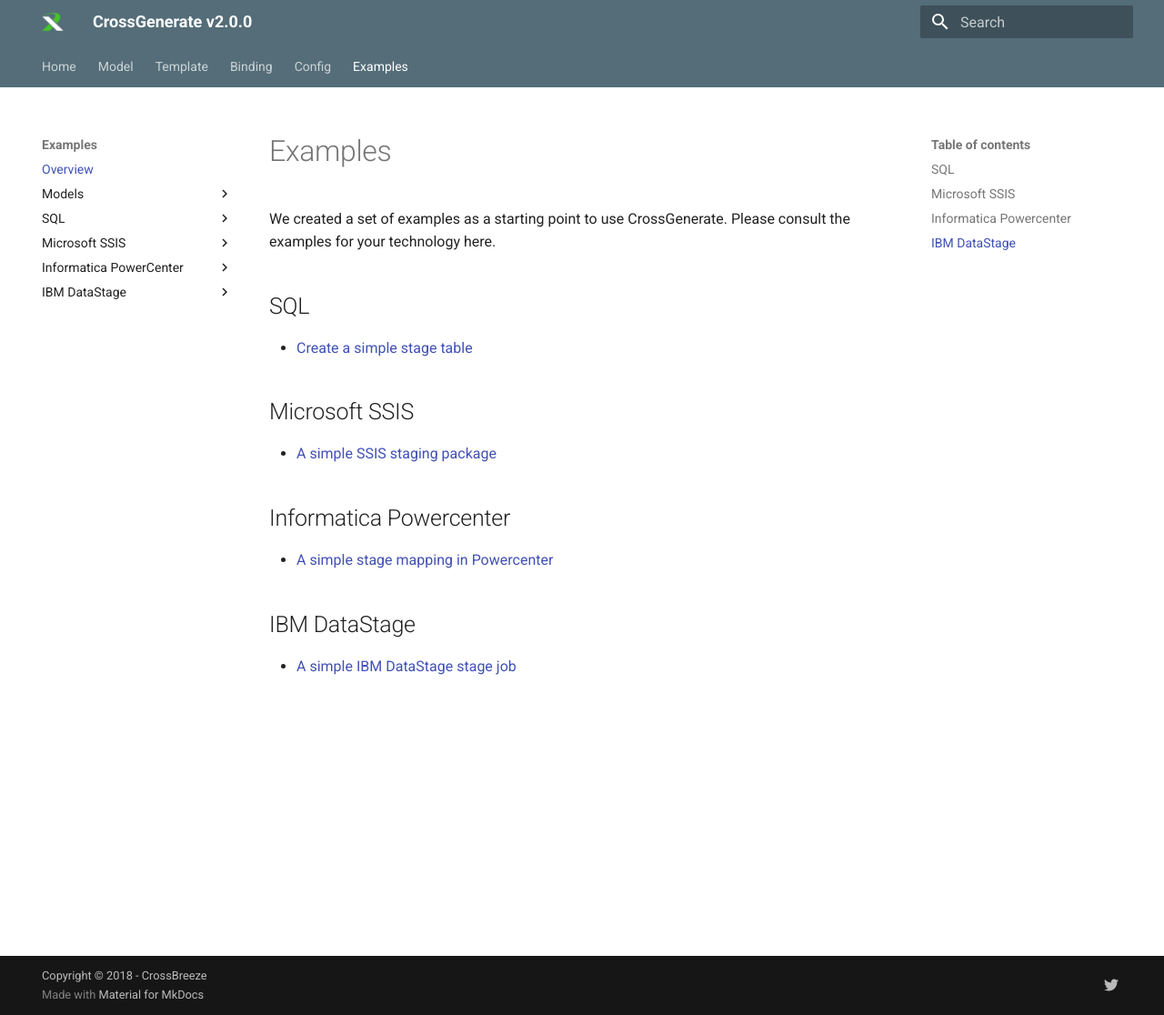
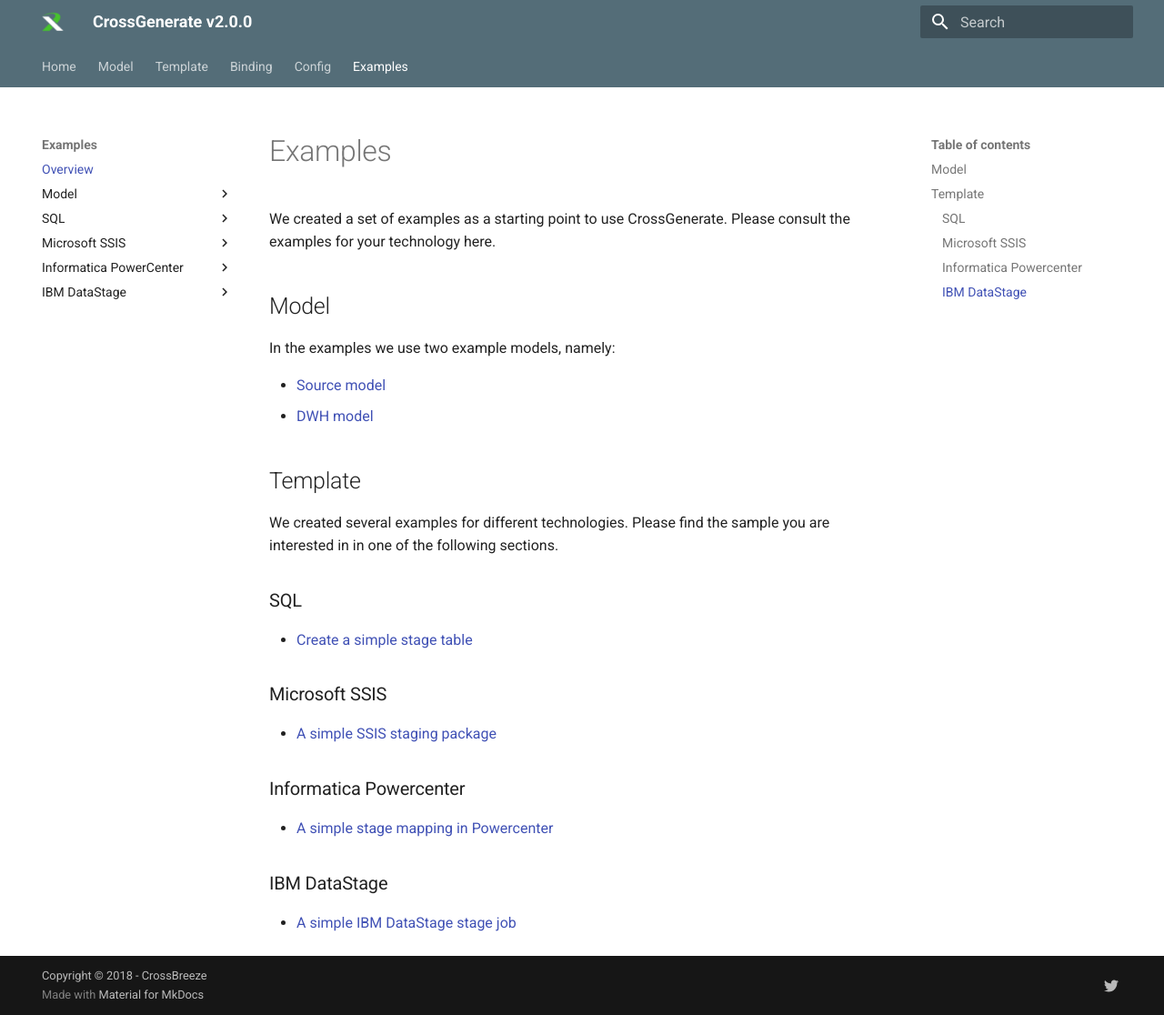
Before and after one commit to CrossBreezeNL/CrossGenerate, an MkDocs documentation site: the page built from Documentation/docs/Examples/index.md, in a window 1280 px wide and 1116 px high. Shown: the whole window at 91% size. Built offline with MkDocs 1.6.1 and Material for MkDocs 9.7.7, drawn with Linux system fonts in a browser that asks for light colours; old or Windows-style settings are respelled for this version of MkDocs.

Commit message:
Added file names in the SQL example Added models to the overview page of Examples.
Related Work Items: #89

```diff
--- a/Documentation/docs/Examples/index.md
+++ b/Documentation/docs/Examples/index.md
@@ -3,18 +3,29 @@
 We created a set of examples as a starting point to use CrossGenerate.
 Please consult the examples for your technology here.
 
-## SQL
+## Model
+
+In the examples we use two example models, namely:
+
+- [Source model](./Model/Source_model)
+- [DWH model](./Model/DWH_model)
+
+## Template
+
+We created several examples for different technologies. Please find the sample you are interested in in one of the following sections.
+
+### SQL
 
 - [Create a simple stage table](./SQL/Simple_staging)
 
-## Microsoft SSIS
+### Microsoft SSIS
 
 - [A simple SSIS staging package](./Microsoft_SSIS/Simple_staging)
 
-## Informatica Powercenter
+### Informatica Powercenter
 
 - [A simple stage mapping in Powercenter](./Informatica_PowerCenter/Simple_staging)
 
-## IBM DataStage
+### IBM DataStage
 
 - [A simple IBM DataStage stage job](./IBM_DataStage/Simple_staging)
--- a/Documentation/mkdocs.yml
+++ b/Documentation/mkdocs.yml
@@ -47,7 +47,7 @@ pages:
     - 'Binding'         : 'Config/Binding.md'
 - Examples:
     - 'Overview'        : 'Examples/index.md'
-    - 'Models':
+    - 'Model':
         - 'Source model'     : 'Examples/Model/Source_Model.md'
         - 'DWH model'        : 'Examples/Model/DWH_Model.md'
     - 'SQL':
```
Also changed, not shown: Documentation/docs/Examples/SQL/Simple_staging.md (+5 -1 lines).
